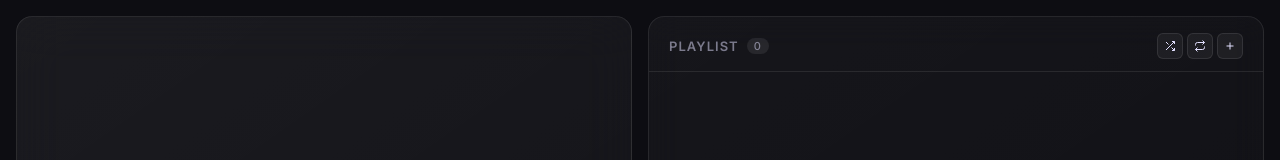
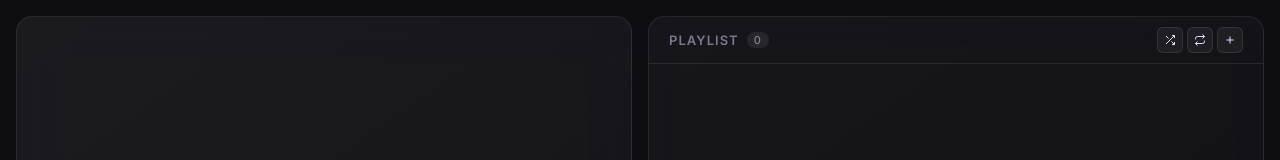
Before and after one commit to manyeya/plyr, a React (Create React App) app in the folder webview/: page / in a window 1280 px wide. Shown: the top 160 px of the page. Built offline with nearby package versions, Linux system fonts and the light colour scheme; the HTML template or start-up script is replaced by a standard one.

Commit message:
style(playlist): adjust padding values for playlist header

```diff
--- a/webview/src/styles/index.css
+++ b/webview/src/styles/index.css
@@ -563,7 +563,7 @@ body.vscode-high-contrast .playlist {
   display: flex;
   align-items: center;
   justify-content: space-between;
-  padding: 16px 20px 12px;
+  padding: 10px 20px 10px;
   border-bottom: 1px solid var(--border);
   flex-shrink: 0;
 }
```
